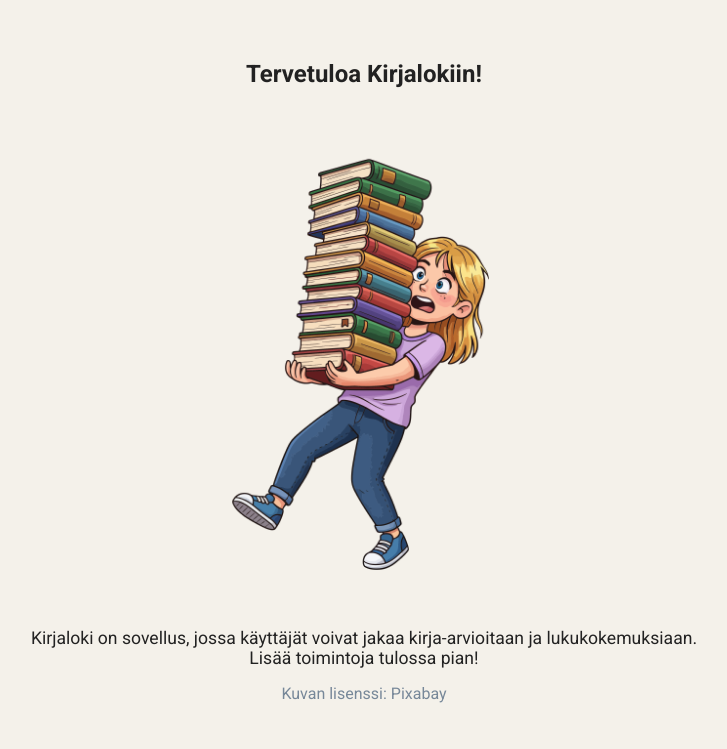
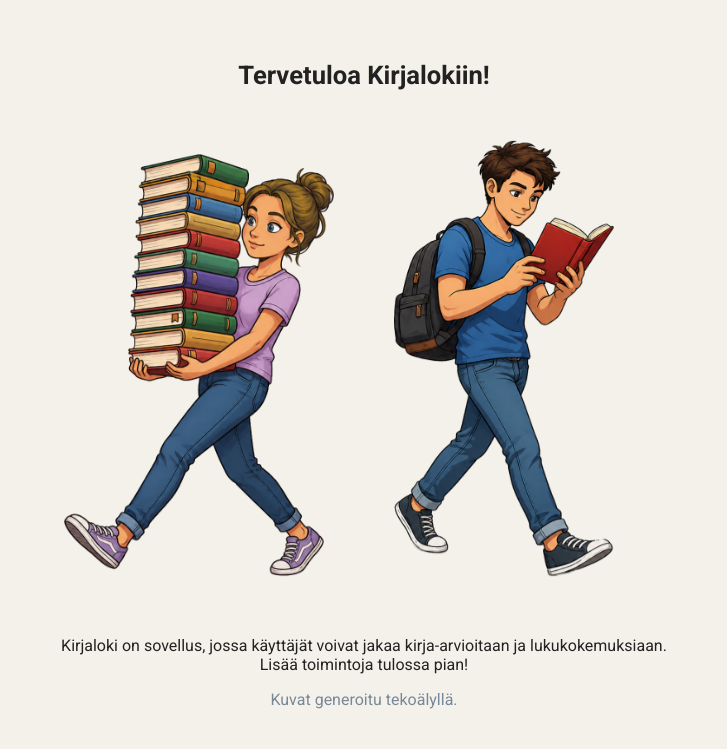
Before and after one commit to antsrm/kirjaloki, a Flask app: page / in a window 1280 px wide. Shown: the part 140-889 px from the top of the page, without its empty margins (276-1003 px from the left). Before the commit the page ends 843 px from the top, so only its background shows below. Run offline with Flask 3, Linux system fonts and the light colour scheme.

Commit message:
Update homepage images and animations

```diff
--- a/static/style.css
+++ b/static/style.css
@@ -136,23 +136,53 @@ nav {
 }
 
 .hero h2 {
+    text-align: center;
+    width: 100%;
+    font-size: 1.6rem;
+    margin: 0 auto 30px;
     animation: slideDown 0.8s ease-out;
 }
 
+.hero-images {
+    display: flex;
+    justify-content: center;
+    align-items: flex-end;
+    gap: 50px;
+    margin: 50px 0;
+}
+
 .hero-image {
-    width: 100%;
-    max-width: 500px;
-    border-radius: 10px;
-    display: block;
-    margin: 20px auto;
-    animation: slideInRight 1s ease-out 0.2s;
+    height: auto;
     animation-fill-mode: both;
+}
+
+.hero-image:first-child {
+    width: 270px;
+    animation: moveOutLeft 1s ease-out 0.2s;
+    animation-fill-mode: both;
+}
+
+.hero-image:last-child {
+    width: 220px;
+    animation: moveOutRight 1s ease-out 0.2s;
+    animation-fill-mode: both;
+}
+
+.hero-left {
+    position: relative;
+    right: 30px;
+}
+
+.hero-right {
+    position: relative;
+    left: -20px;
 }
 
 .hero-text {
     max-width: 700px;
     margin: 0 auto;
-    font-size: 1.1rem;
+    margin-top: 60px;
+    font-size: 1rem;
     animation: slideUp 1s ease-out 0.6s;
     animation-fill-mode: both;
 }
@@ -175,10 +205,22 @@ nav {
     }
 }
 
-@keyframes slideInRight {
+@keyframes moveOutLeft {
     from {
         opacity: 0;
-        transform: translateX(40px);
+        transform: translateX(50px);
+    }
+
+    to {
+        opacity: 1;
+        transform: translateX(0);
+    }
+}
+
+@keyframes moveOutRight {
+    from {
+        opacity: 0;
+        transform: translateX(-50px);
     }
 
     to {
--- a/templates/index.html
+++ b/templates/index.html
@@ -6,19 +6,31 @@
 
     <h2>Tervetuloa Kirjalokiin!</h2>
 
+   <div class="hero-images">
+
     <img
-        src="/static/books_placeholder.png"
+        src="/static/books_1.png"
         alt="Kirjoja"
-        class="hero-image"
+        class="hero-image hero-left"
     >
+
+    <img
+        src="/static/books_2.png"
+        alt="Kirjoja"
+        class="hero-image hero-right"
+    >
+
+</div>
 
     <p class="hero-text">
         Kirjaloki on sovellus, jossa käyttäjät voivat jakaa
-        kirja-arvioitaan ja lukukokemuksiaan. Lisää toimintoja tulossa pian!
+        kirja-arvioitaan ja lukukokemuksiaan.
+        <br>
+        Lisää toimintoja tulossa pian!
     </p>
 
     <p class="licence-text">
-        Kuvan lisenssi: Pixabay
+        Kuvat generoitu tekoälyllä.
     </p>
 
 </div>
```
Also changed, not shown: static/books_1.png (added), static/books_2.png (added), static/books_placeholder.png (deleted).
